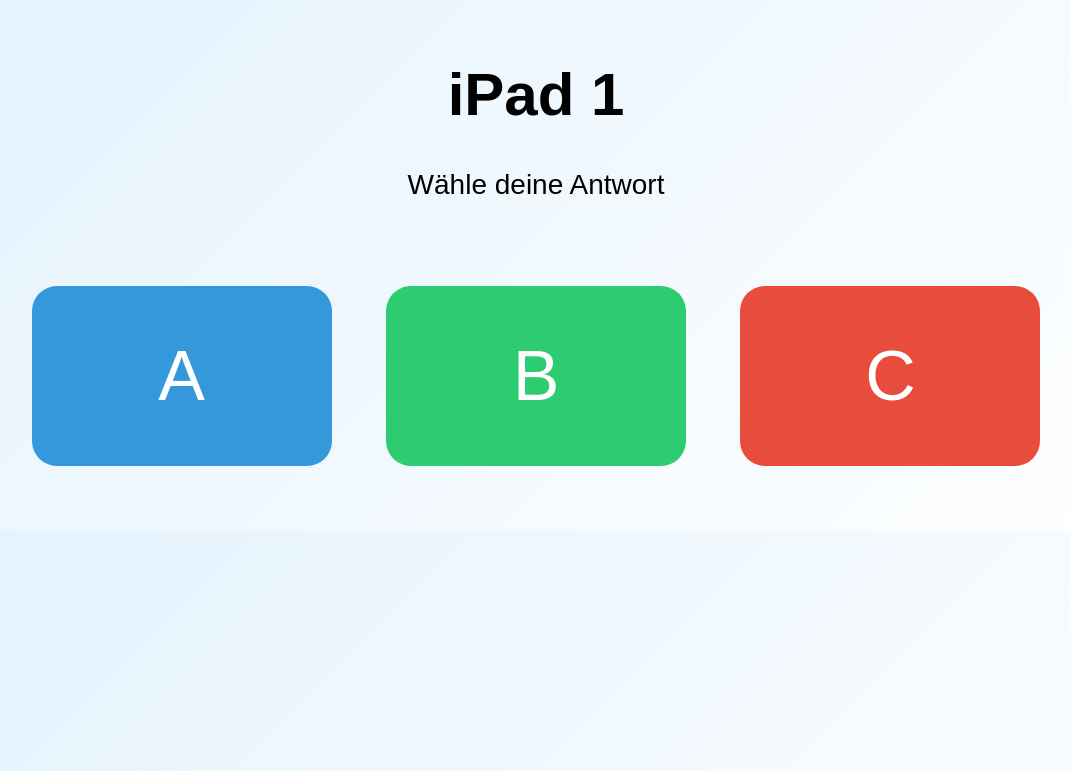
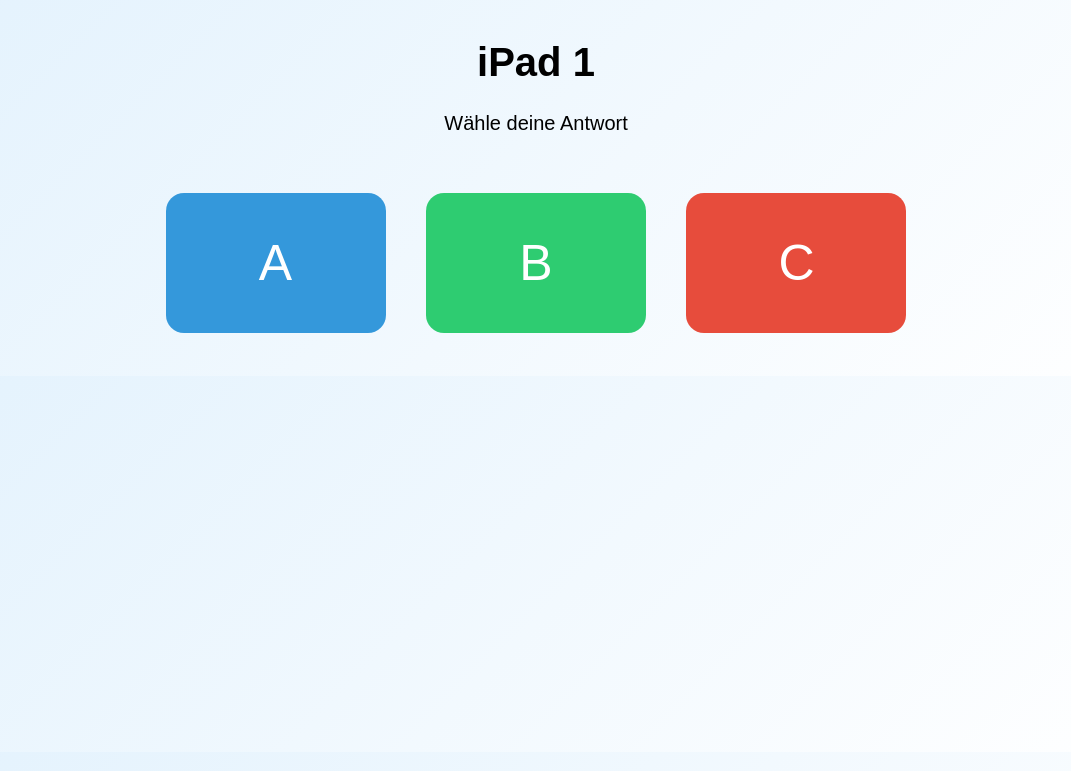
Before and after one commit to Jannik279/flask-projekt, a Flask app: page /submit/1 in a window 1280 px wide. Shown: the top 771 px of the page, without its empty margins (104-1175 px from the left). Run offline with Flask 3, Linux system fonts and the light colour scheme.

Commit message:
Update submit.html

```diff
--- a/templates/submit.html
+++ b/templates/submit.html
@@ -13,25 +13,25 @@ body {
 }
 
 h1 {
-    font-size: 60px;
-    margin-top: 60px;
+    font-size: 40px;
+    margin-top: 40px;
 }
 
 p {
-    font-size: 28px;
+    font-size: 20px;
 }
 
 .container {
-    margin-top: 60px;
+    margin-top: 40px;
 }
 
 button {
-    width: 300px;
-    height: 180px;
-    font-size: 70px;
-    margin: 25px;
+    width: 220px;
+    height: 140px;
+    font-size: 50px;
+    margin: 18px;
     border: none;
-    border-radius: 25px;
+    border-radius: 18px;
     color: white;
     transition: 0.2s;
 }
@@ -45,14 +45,14 @@ button:active {
 }
 
 .locked {
-    opacity: 0.3;
+    opacity: 0.4;
     pointer-events: none;
 }
 
 .msg {
-    font-size: 40px;
-    color: #555;
-    margin-top: 40px;
+    font-size: 24px;
+    color: #444;
+    margin-top: 25px;
 }
 </style>
 </head>
@@ -80,13 +80,9 @@ function send(answer) {
             answer: answer
         })
     }).then(() => {
-        lock();
+        document.getElementById("buttons").classList.add("locked");
+        document.getElementById("msg").innerText = "Du hast schon geantwortet";
     });
-}
-
-function lock() {
-    document.getElementById("buttons").classList.add("locked");
-    document.getElementById("msg").innerText = "Du hast schon geantwortet";
 }
 </script>
 
```
